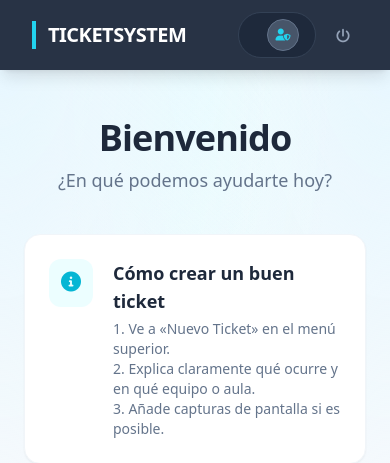
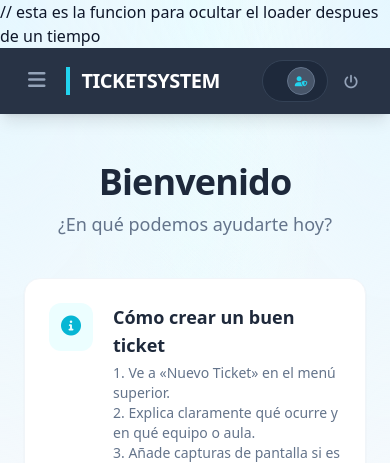
Before and after one commit to Ferrrnando123/sistema-de-ticketes, a PHP site: page /index.php?action=dashboard in a window 390 px wide. Shown: the top 463 px of the page. Run offline with PHP 8.4, Linux system fonts and the light colour scheme; the visitor is signed in with stand-in values (Sample User, id 1); some libraries are stand-ins or nearby versions.

Commit message:
menu de hamburguersa

```diff
--- a/Config/supabase.php
+++ b/Config/supabase.php
@@ -1,10 +1,14 @@
 <?php
 // Config/supabase.php
 
+// aqui conectamos con la url de supabase
 define('SUPABASE_URL', 'https://qhnwltdwxfewpolexydl.supabase.co');
+// aqui realizamos la definicion del token de acceso
 define('SUPABASE_KEY', 'eyJhbGciOiJIUzI1NiIsInR5cCI6IkpXVCJ9.eyJpc3MiOiJzdXBhYmFzZSIsInJlZiI6InFobndsdGR3eGZld3BvbGV4eWRsIiwicm9sZSI6ImFub24iLCJpYXQiOjE3NzE4MDYwNzUsImV4cCI6MjA4NzM4MjA3NX0.yOJEQy8V82cKxOe8Ho2FxLFlaDg-5Z1OoBSWV1UxxBg');
 
+// esta es la clase para manejar la api
 class Supabase {
+    // esta es la funcion para hacer peticiones curl a supabase
     public static function request($endpoint, $method = 'GET', $data = null, $token = null, $customHeaders = []) {
         $url = SUPABASE_URL . $endpoint;
         $ch = curl_init($url);
--- a/Controllers/TicketController.php
+++ b/Controllers/TicketController.php
@@ -2,6 +2,7 @@
 // Controllers/TicketController.php
 
 class TicketController {
+    // esta es la funcion para registrar un nuevo ticket
     public function guardar() {
         if ($_SERVER['REQUEST_METHOD'] == 'POST') {
             $data = [
@@ -14,6 +15,7 @@ class TicketController {
                 'estado' => 'abierto'
             ];
 
+            // aqui conectamos con la base de datos para insertar el ticket
             $response = Supabase::request('/rest/v1/tickets', 'POST', $data, $_SESSION['access_token']);
 
             if ($response['status'] == 201) {
@@ -26,14 +28,17 @@ class TicketController {
         }
     }
 
+    // esta es la funcion para listar los tickets que ha enviado el usuario
     public function misTickets() {
         $userId = $_SESSION['id'];
+        // aqui realizamos la consulta filtrada por id de usuario
         $response = Supabase::request("/rest/v1/tickets?user_id=eq.$userId&order=created_at.desc", 'GET', null, $_SESSION['access_token']);
 
         $tickets = ($response['status'] == 200) ? $response['data'] : [];
         require 'Views/mis-tickets.php';
     }
 
+    // esta es la funcion para cargar las estadisticas y panel de administrador
     public function panelSoporte() {
         $token = $_SESSION['access_token'];
         $hoy = date('Y-m-d');
@@ -70,6 +75,7 @@ class TicketController {
         require 'Views/panelsoporte.php';
     }
 
+    // esta es la funcion para cambiar el estado de un ticket (Admin)
     public function actualizarEstado() {
         if ($_SERVER['REQUEST_METHOD'] == 'POST' && isset($_POST['id']) && isset($_POST['estado'])) {
             $id = $_POST['id'];
--- a/Views/nuevo-ticket.php
+++ b/Views/nuevo-ticket.php
@@ -12,6 +12,7 @@
 <body class="bg-[#f8fafc] font-sans text-slate-900">
 
 
+    <!-- aqui hacemos el cambio para cargar componentes globales -->
     <?php include 'Views/partials/navbar.php'; ?>
 
     <main class="max-w-3xl mx-auto mt-10 px-6 pb-20">
@@ -19,6 +20,7 @@
             <h1 class="text-3xl font-black text-slate-800 tracking-tight">Reportar Incidencia en Campus</h1>
             <p class="text-slate-500 mt-2">Selecciona el área específica (Salones o Sanitarios) para reportar el inconveniente.</p>
 
+            <!-- aqui realizamos la notificacion de mensaje exitoso si existe -->
             <?php if(isset($_GET['success'])): ?>
                 <div class="mt-4 p-4 bg-emerald-50 border border-emerald-200 text-emerald-700 rounded-xl flex items-center gap-3 animate-bounce">
                     <i class="fas fa-check-circle"></i>
@@ -35,6 +37,7 @@
         </div>
 
         <div class="bg-white rounded-3xl shadow-xl shadow-slate-200/60 border border-slate-100 overflow-hidden animate-fadeInUp delay-1">
+            <!-- aqui realizamos el reporte de la incidencia mediante el formulario -->
             <form id="ticketForm" action="index.php?action=guardar_ticket" method="POST" class="p-8 space-y-6">
 
                 <div>
@@ -44,6 +47,7 @@
                 </div>
 
                 <div class="grid md:grid-cols-2 gap-6">
+                    <!-- aqui realizamos el selector de ubicaciones segun las areas de la UDB -->
                     <div>
                         <label class="block text-sm font-bold text-slate-700 mb-2 uppercase tracking-wide">Área afectada</label>
                         <div class="relative">
@@ -63,6 +67,7 @@
                         </div>
                     </div>
 
+                    <!-- aqui realizamos el cambio de prioridad visual mediante botones radio -->
                     <div>
                         <label class="block text-sm font-bold text-slate-700 mb-2 uppercase tracking-wide">Prioridad del reporte</label>
                         <div class="flex gap-2">
@@ -107,6 +112,7 @@
         </div>
     </main>
 
+    <!-- esta es la funcion para controlar el feedback del boton de enviar -->
     <script>
         document.getElementById('ticketForm').addEventListener('submit', function() {
             const btn = document.getElementById('submitBtn');
--- a/Views/partials/loader.php
+++ b/Views/partials/loader.php
@@ -1,5 +1,6 @@
 <?php
 // Views/partials/loader.php
+// aqui realizamos la comprobacion de si se debe mostrar el loader
 if (isset($_SESSION['mostrar_loading']) && $_SESSION['mostrar_loading'] === true):
     unset($_SESSION['mostrar_loading']);
 ?>
@@ -51,6 +52,7 @@ if (isset($_SESSION['mostrar_loading']) && $_SESSION['mostrar_loading'] === true
     }
 </style>
 
+<!-- aqui realizamos la estructura visual del spinner -->
 <div id="loader-wrapper">
     <div class="loader-content">
         <div class="spinner"></div>
@@ -58,6 +60,7 @@ if (isset($_SESSION['mostrar_loading']) && $_SESSION['mostrar_loading'] === true
     </div>
 </div>
 
+// esta es la funcion para ocultar el loader despues de un tiempo
 <script>
     window.addEventListener('load', function() {
         const loader = document.getElementById('loader-wrapper');
--- a/Views/partials/navbar.php
+++ b/Views/partials/navbar.php
@@ -1,9 +1,11 @@
 <?php
 // Views/partials/navbar.php
+// aqui realizamos la carga de variables de sesion y roles
 $current_action = $_GET['action'] ?? 'dashboard';
 $isAdmin = isset($_SESSION['rol']) && $_SESSION['rol'] === 'admin';
 ?>
 <style>
+    /* aqui realizamos la definicion de animaciones para la entrada visual */
     @keyframes fadeInUp {
         from { opacity: 0; transform: translateY(15px); }
         to { opacity: 1; transform: translateY(0); }
@@ -44,12 +46,17 @@ $isAdmin = isset($_SESSION['rol']) && $_SESSION['rol'] === 'admin';
         background-attachment: fixed;
     }
 </style>
-<nav class="bg-[#1e293b] text-white shadow-lg px-8 py-3 sticky top-0 z-50 backdrop-blur-md bg-opacity-95">
+<nav class="bg-[#1e293b] text-white shadow-lg px-6 py-3 sticky top-0 z-50 backdrop-blur-md bg-opacity-95">
     <div class="max-w-7xl mx-auto flex justify-between items-center">
-        <div class="flex items-center">
+        <!-- aqui realizamos el logo y el boton de hamburguesa para moviles -->
+        <div class="flex items-center gap-4">
+            <button id="mobile-menu-button" class="md:hidden text-slate-400 hover:text-white transition p-1">
+                <i class="fas fa-bars text-xl"></i>
+            </button>
             <span class="text-xl font-bold tracking-tight uppercase border-l-4 border-cyan-400 pl-3">TicketSystem</span>
         </div>
 
+        <!-- aqui realizamos el menu de navegacion para escritorio -->
         <div class="hidden md:flex space-x-8 items-center text-sm">
             <a href="index.php?action=dashboard" class="transition pb-1 <?= $current_action == 'dashboard' ? 'text-cyan-400 font-semibold border-b-2 border-cyan-400' : 'text-slate-400 hover:text-white' ?>">
                 Inicio
@@ -60,27 +67,32 @@ $isAdmin = isset($_SESSION['rol']) && $_SESSION['rol'] === 'admin';
                 Nuevo Ticket
             </a>
 
+            <!-- aqui realizamos el enlace a la lista de mis tickets -->
             <a href="index.php?action=mis-tickets" class="transition pb-1 <?= $current_action == 'mis-tickets' ? 'text-cyan-400 font-semibold border-b-2 border-cyan-400' : 'text-slate-400 hover:text-white' ?>">
                 Mis Tickets
             </a>
 
+            <!-- aqui hacemos el cambio para mostrar el panel solo si es admin -->
             <?php if ($isAdmin): ?>
                 <a href="index.php?action=panel-soporte" class="transition pb-1 <?= $current_action == 'panel-soporte' ? 'text-cyan-400 font-semibold border-b-2 border-cyan-400' : 'text-slate-400 hover:text-white' ?>">
                     Panel Soporte
                 </a>
             <?php endif; ?>
 
+            <!-- aqui conectamos con la pantalla de ayuda desde cualquier parte -->
             <a href="index.php?action=ayuda" class="transition pb-1 <?= $current_action == 'ayuda' ? 'text-cyan-400 font-semibold border-b-2 border-cyan-400' : 'text-slate-400 hover:text-white' ?>">Ayuda</a>
         </div>
 
-        <div class="flex items-center space-x-3">
-            <div class="flex items-center space-x-3 bg-slate-800 px-4 py-1.5 rounded-full border border-slate-700">
+        <!-- aqui realizamos el bloque de informacion del usuario (adaptado para movil) -->
+        <div class="flex items-center space-x-2 md:space-x-3">
+            <div class="flex items-center space-x-3 bg-slate-800 px-3 md:px-4 py-1.5 rounded-full border border-slate-700">
                 <div class="text-right hidden sm:block">
-                    <p class="text-[10px] text-slate-500 uppercase font-bold leading-none">Sesión actual</p>
+                    <p class="text-[10px] text-slate-500 uppercase font-bold leading-none">Sesión</p>
                     <p class="text-xs font-medium text-slate-200"><?= $_SESSION['nombre'] ?? 'Usuario' ?></p>
                 </div>
-                <div class="w-8 h-8 bg-slate-600 rounded-full flex items-center justify-center border border-slate-500">
-                    <i class="fas <?= $isAdmin ? 'fa-user-shield text-cyan-400' : 'fa-user-graduate text-slate-300' ?> text-xs"></i>
+                <!-- aqui hacemos el cambio de icono segun el rol del usuario -->
+                <div class="w-7 h-7 md:w-8 md:h-8 bg-slate-600 rounded-full flex items-center justify-center border border-slate-500">
+                    <i class="fas <?= $isAdmin ? 'fa-user-shield text-cyan-400' : 'fa-user-graduate text-slate-300' ?> text-[10px] md:text-xs"></i>
                 </div>
             </div>
             <a href="index.php?action=logout" class="text-slate-400 hover:text-red-400 transition p-2">
@@ -88,4 +100,23 @@ $isAdmin = isset($_SESSION['rol']) && $_SESSION['rol'] === 'admin';
             </a>
         </div>
     </div>
+
+    <!-- aqui realizamos el menu desplegable para dispositivos moviles -->
+    <div id="mobile-menu" class="hidden md:hidden mt-4 pt-4 border-t border-slate-700 space-y-4 pb-2">
+        <a href="index.php?action=dashboard" class="block text-sm <?= $current_action == 'dashboard' ? 'text-cyan-400 font-bold' : 'text-slate-400' ?>">Inicio</a>
+        <a href="index.php?action=nuevo-ticket" class="block text-sm <?= $current_action == 'nuevo-ticket' ? 'text-cyan-400 font-bold' : 'text-slate-400' ?>">Nuevo Ticket</a>
+        <a href="index.php?action=mis-tickets" class="block text-sm <?= $current_action == 'mis-tickets' ? 'text-cyan-400 font-bold' : 'text-slate-400' ?>">Mis Tickets</a>
+        <?php if ($isAdmin): ?>
+            <a href="index.php?action=panel-soporte" class="block text-sm <?= $current_action == 'panel-soporte' ? 'text-cyan-400 font-bold' : 'text-slate-400' ?>">Panel Soporte</a>
+        <?php endif; ?>
+        <a href="index.php?action=ayuda" class="block text-sm <?= $current_action == 'ayuda' ? 'text-cyan-400 font-bold' : 'text-slate-400' ?>">Ayuda</a>
+    </div>
 </nav>
+
+<!-- esta es la funcion para alternar la visibilidad del menu movil -->
+<script>
+    document.getElementById('mobile-menu-button').addEventListener('click', function() {
+        const menu = document.getElementById('mobile-menu');
+        menu.classList.toggle('hidden');
+    });
+</script>
--- a/index.php
+++ b/index.php
@@ -5,6 +5,7 @@ session_start();
 
 $action = $_GET['action'] ?? 'login';
 
+// aqui realizamos el filtrado de rutas por acciones
 switch ($action) {
     case 'login':
         require 'Views/login.php';
@@ -62,6 +63,7 @@ switch ($action) {
         $tickets->actualizarEstado();
         break;
 
+    // aqui hacemos el cambio para mostrar la pantalla de ayuda
     case 'ayuda':
         validarSesion();
         require 'Views/ayuda.php';
@@ -80,6 +82,7 @@ switch ($action) {
 }
 
 // Función auxiliar para no repetir código en cada caso
+// esta es la funcion para validar que el usuario tenga sesión activa
 function validarSesion() {
     if (!isset($_SESSION['id'])) {
         header("Location: index.php?action=login");
```
Also changed, not shown: Controllers/AuthController.php (+5 -2 lines), Views/ayuda.php (+4 -0 lines), Views/dashboard.php (+5 -0 lines), Views/login.php (+3 -0 lines), Views/mis-tickets.php (+8 -6 lines), Views/panelsoporte.php (+6 -0 lines).
